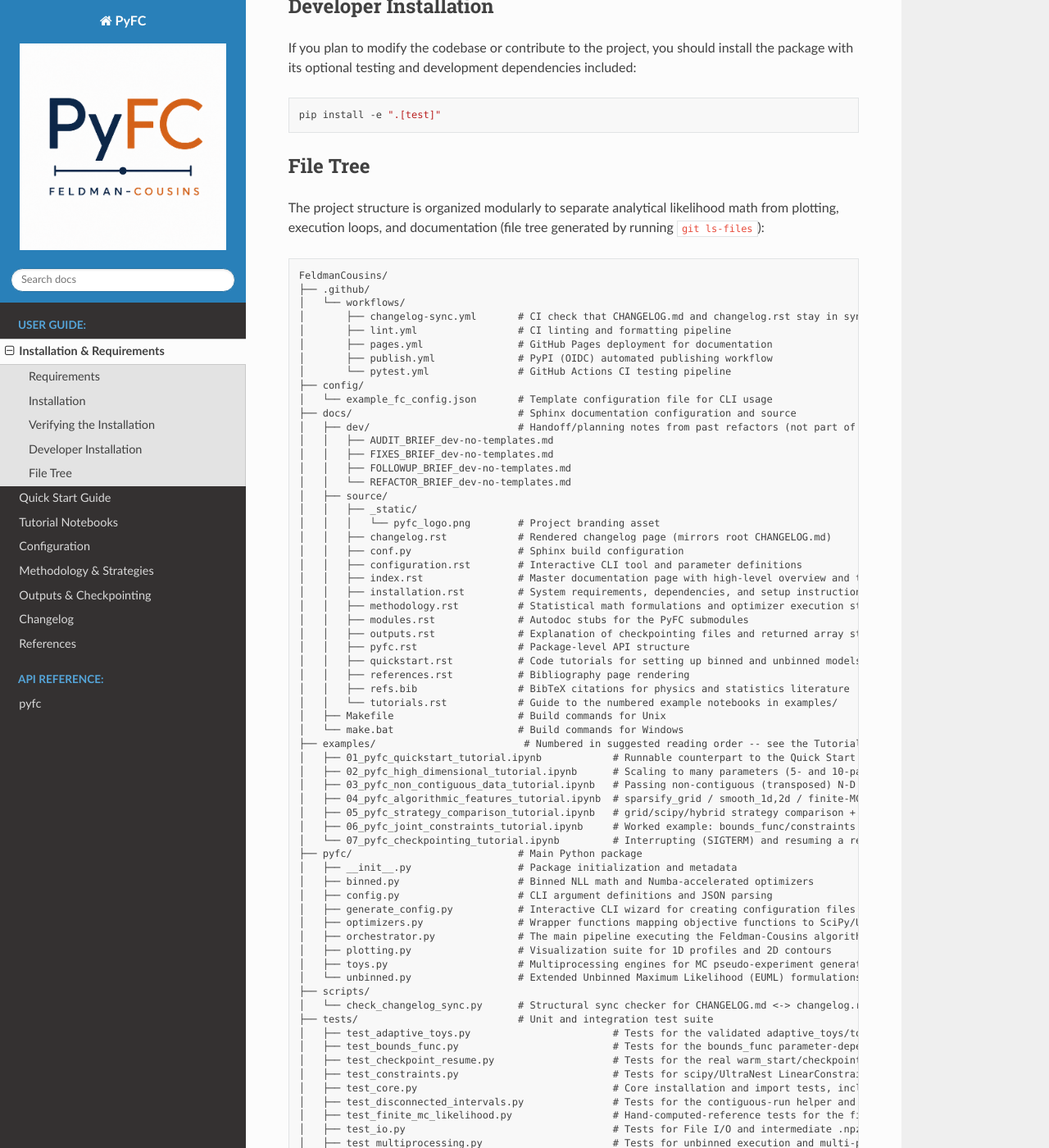
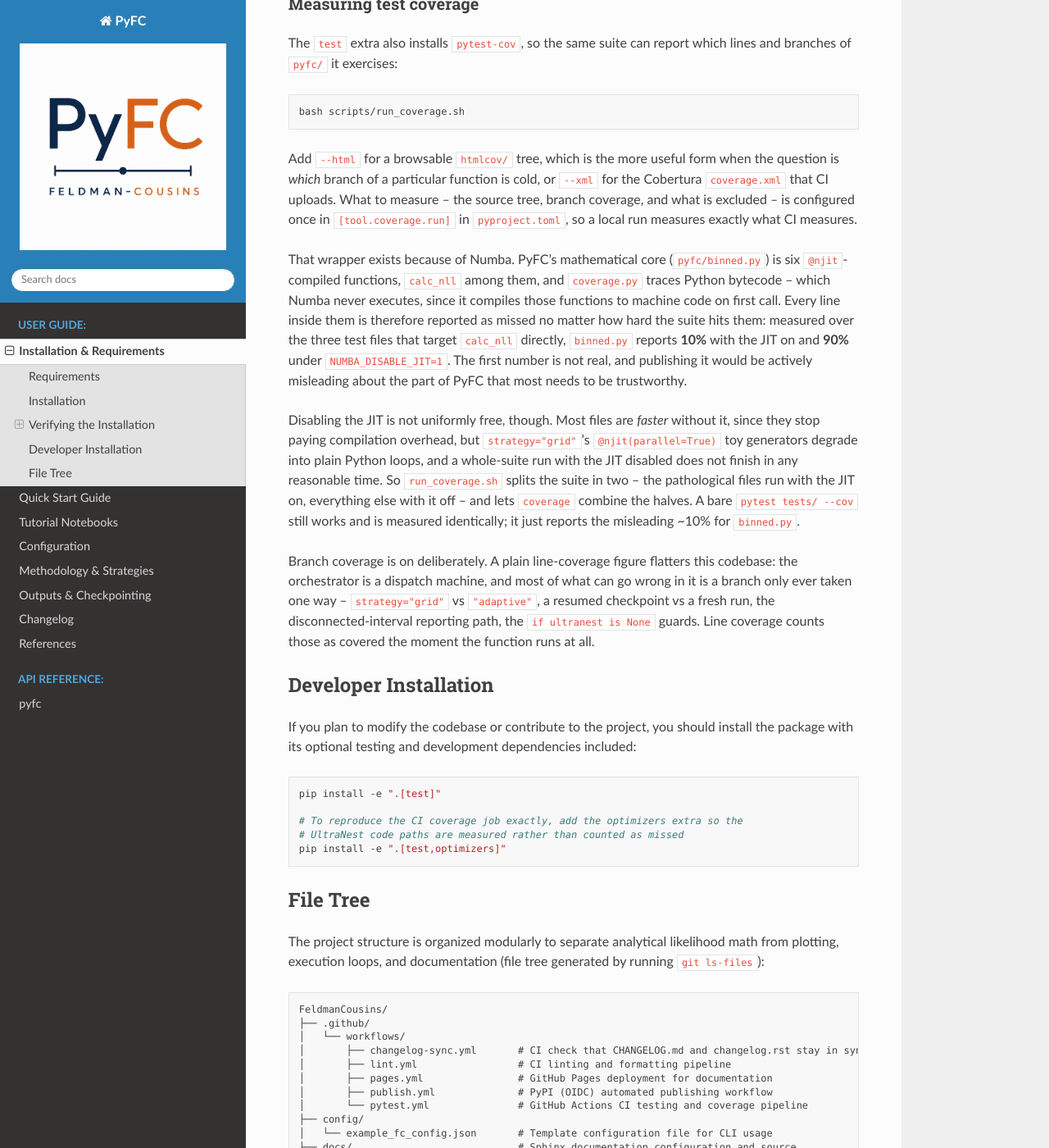
Before and after one commit to mbustama/FeldmanCousins, a Sphinx documentation site: the page built from docs/source/installation.rst, in a window 1280 px wide and 1400 px high, scrolled down 1295 px. Shown: the whole window at 82% size. Built offline with Sphinx 7.4.7 and the Read the Docs theme 3.1.0, drawn with Linux system fonts in a browser that asks for light colours; some of the changed text lies outside the part shown.

Commit message:
Document coverage measurement and add the coverage badge
Mirrors the coverage documentation into both README.md and
docs/source/installation.rst: how to run it locally, why the run goes through
scripts/run_coverage.sh rather than a bare pytest --cov, and why branch
coverage is on. The numba explanation is the part worth reading -- a
contributor who runs `pytest --cov` and sees binned.py at 10% should find out
immediately why that number is not real, rather than concluding the package's
mathematical core is untested.

Also updates the CI section (the Coverage job, and why the matrix stays on
.[test] while the coverage job takes .[test,optimizers]), both File Trees for
the new script and test file, and the test counts. Counts recomputed from an
actual `pytest tests/ --collect-only -q` rather than edited by hand: 132 tests
across 21 files, up from 99 across 20.

The Codecov badge is added now but resolves as unknown until a CODECOV_TOKEN
secret exists, which is deliberate -- the badge and the upload step switch on
together, in one act.

Co-Authored-By: Claude Opus 5 <noreply@anthropic.com>

```diff
--- a/docs/source/index.rst
+++ b/docs/source/index.rst
@@ -10,6 +10,10 @@ PyFC: A Python Framework for Feldman-Cousins Confidence Intervals
 .. image:: https://github.com/mbustama/FeldmanCousins/actions/workflows/lint.yml/badge.svg
    :target: https://github.com/mbustama/FeldmanCousins/actions/workflows/lint.yml
    :alt: Code Quality
+
+.. image:: https://codecov.io/gh/mbustama/FeldmanCousins/branch/main/graph/badge.svg
+   :target: https://codecov.io/gh/mbustama/FeldmanCousins
+   :alt: Coverage
 
 .. image:: https://img.shields.io/badge/docs-GitHub%20Pages-blue.svg
    :target: https://mbustama.github.io/FeldmanCousins/
--- a/docs/source/installation.rst
+++ b/docs/source/installation.rst
@@ -49,6 +49,50 @@ After installing the package, you can run the local test suite to ensure everyth
    # Run the test suite from the repository root
    pytest tests/ -v
 
+Measuring test coverage
+~~~~~~~~~~~~~~~~~~~~~~~
+
+The ``test`` extra also installs ``pytest-cov``, so the same suite can report
+which lines and branches of ``pyfc/`` it exercises:
+
+.. code-block:: bash
+
+   bash scripts/run_coverage.sh
+
+Add ``--html`` for a browsable ``htmlcov/`` tree, which is the more useful form
+when the question is *which* branch of a particular function is cold, or
+``--xml`` for the Cobertura ``coverage.xml`` that CI uploads. What to
+measure -- the source tree, branch coverage, and what is excluded -- is
+configured once in ``[tool.coverage.run]`` in ``pyproject.toml``, so a local run
+measures exactly what CI measures.
+
+That wrapper exists because of Numba. PyFC's mathematical core
+(``pyfc/binned.py``) is six ``@njit``-compiled functions, ``calc_nll`` among
+them, and ``coverage.py`` traces Python bytecode -- which Numba never executes,
+since it compiles those functions to machine code on first call. Every line
+inside them is therefore reported as missed no matter how hard the suite hits
+them: measured over the three test files that target ``calc_nll`` directly,
+``binned.py`` reports **10%** with the JIT on and **90%** under
+``NUMBA_DISABLE_JIT=1``. The first number is not real, and publishing it would
+be actively misleading about the part of PyFC that most needs to be
+trustworthy.
+
+Disabling the JIT is not uniformly free, though. Most files are *faster*
+without it, since they stop paying compilation overhead, but
+``strategy="grid"``'s ``@njit(parallel=True)`` toy generators degrade into
+plain Python loops, and a whole-suite run with the JIT disabled does not finish
+in any reasonable time. So ``run_coverage.sh`` splits the suite in two -- the
+pathological files run with the JIT on, everything else with it off -- and lets
+``coverage`` combine the halves. A bare ``pytest tests/ --cov`` still works and
+is measured identically; it just reports the misleading ~10% for ``binned.py``.
+
+Branch coverage is on deliberately. A plain line-coverage figure flatters this
+codebase: the orchestrator is a dispatch machine, and most of what can go wrong
+in it is a branch only ever taken one way -- ``strategy="grid"`` vs
+``"adaptive"``, a resumed checkpoint vs a fresh run, the disconnected-interval
+reporting path, the ``if ultranest is None`` guards. Line coverage counts those
+as covered the moment the function runs at all.
+
 Developer Installation
 ----------------------
 If you plan to modify the codebase or contribute to the project, you should install the package with its optional testing and development dependencies included:
@@ -56,6 +100,10 @@ If you plan to modify the codebase or contribute to the project, you should inst
 .. code-block:: bash
 
    pip install -e ".[test]"
+
+   # To reproduce the CI coverage job exactly, add the optimizers extra so the
+   # UltraNest code paths are measured rather than counted as missed
+   pip install -e ".[test,optimizers]"
 
 File Tree
 ---------
@@ -70,7 +118,7 @@ The project structure is organized modularly to separate analytical likelihood m
    │       ├── lint.yml                 # CI linting and formatting pipeline
    │       ├── pages.yml                # GitHub Pages deployment for documentation
    │       ├── publish.yml              # PyPI (OIDC) automated publishing workflow
-   │       └── pytest.yml               # GitHub Actions CI testing pipeline
+   │       └── pytest.yml               # GitHub Actions CI testing and coverage pipeline
    ├── config/
    │   └── example_fc_config.json       # Template configuration file for CLI usage
    ├── docs/                            # Sphinx documentation configuration and source
@@ -116,11 +164,13 @@ The project structure is organized modularly to separate analytical likelihood m
    │   ├── toys.py                      # Multiprocessing engines for MC pseudo-experiment generation
    │   └── unbinned.py                  # Extended Unbinned Maximum Likelihood (EUML) formulations
    ├── scripts/
-   │   └── check_changelog_sync.py      # Structural sync checker for CHANGELOG.md <-> changelog.rst
+   │   ├── check_changelog_sync.py      # Structural sync checker for CHANGELOG.md <-> changelog.rst
+   │   └── run_coverage.sh              # Coverage measurement, splitting the suite around Numba's JIT
    ├── tests/                           # Unit and integration test suite
    │   ├── test_adaptive_toys.py                        # Tests for the validated adaptive_toys/toy_batch_size early-stopping behavior
    │   ├── test_bounds_func.py                          # Tests for the bounds_func parameter-dependent bounds mechanism
    │   ├── test_checkpoint_resume.py                    # Tests for the real warm_start/checkpoint-resume machinery, simulating a genuine mid-run interruption
+   │   ├── test_config_layer.py                         # Structural + behavioural tests for the CLI/JSON config layer and the interactive wizard
    │   ├── test_constraints.py                          # Tests for scipy/UltraNest LinearConstraint/NonlinearConstraint support
    │   ├── test_core.py                                 # Core installation and import tests, including checks for optional dependencies
    │   ├── test_disconnected_intervals.py               # Tests for the contiguous-run helper and disconnected 1D interval reporting
```
Also changed, not shown: README.md (+39 -5 lines).
